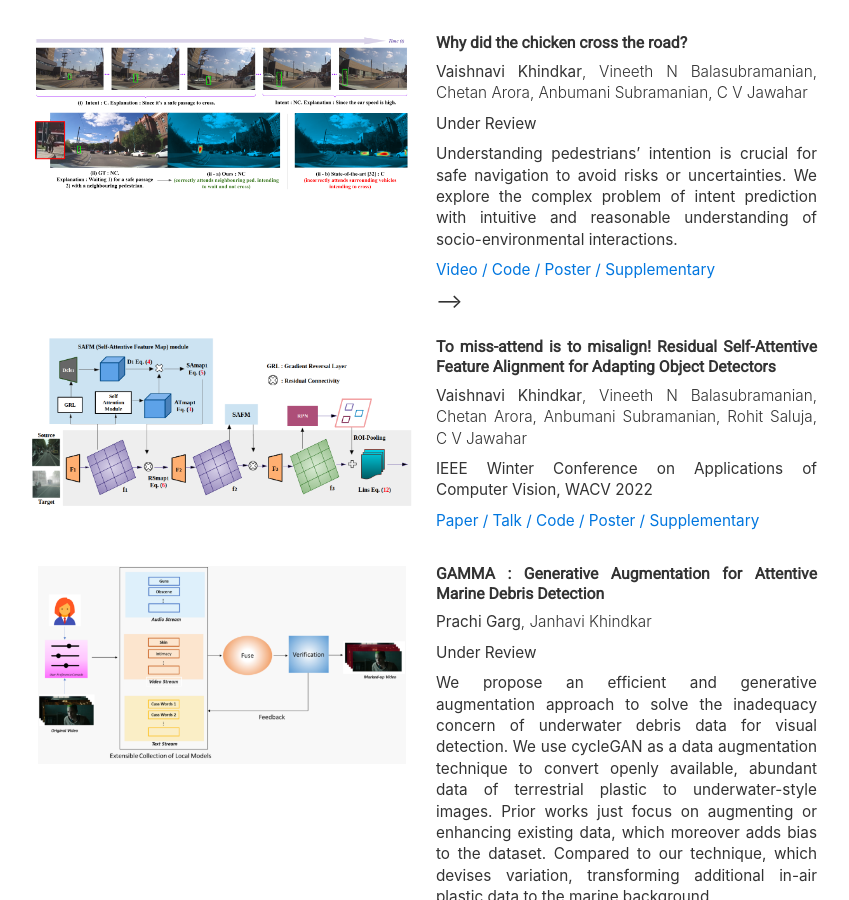
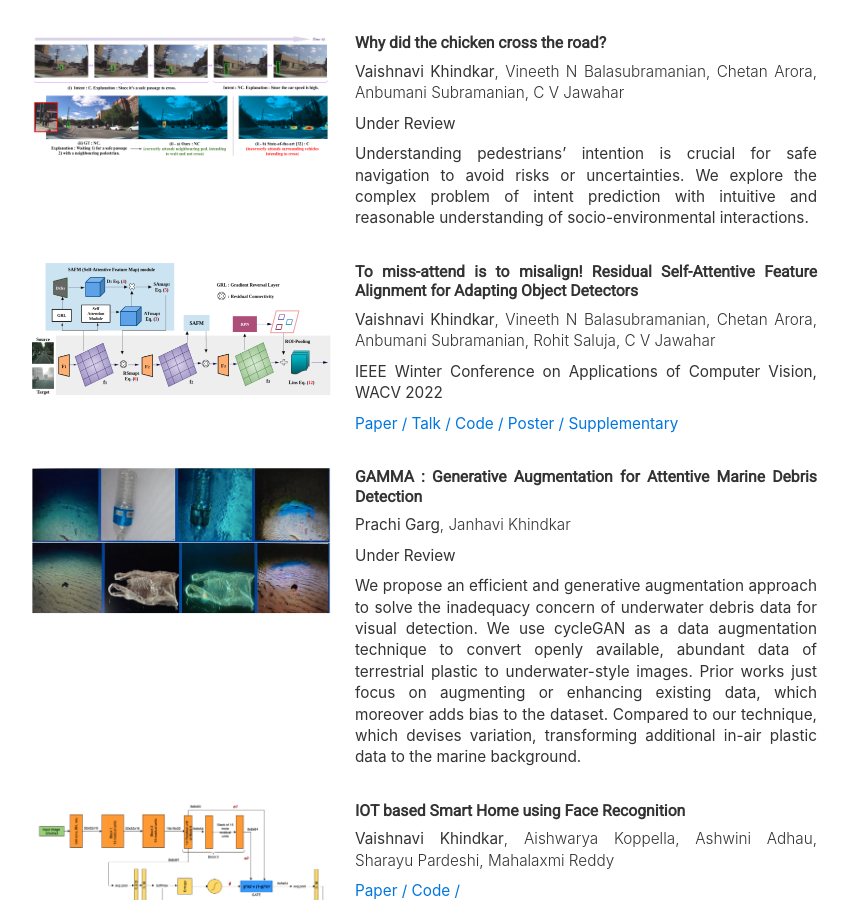
Before and after one commit to Vaishnvi/vaishnavikhindkar.github.io, a Jekyll site: the page built from index.html, in a window 1280 px wide and 900 px high, scrolled down 1094 px. Shown: the whole window, without its empty margins (216-1065 px from the left). Built offline with Jekyll 4.4.1, drawn with Linux system fonts in a browser that asks for light colours; nearby versions of some CDN libraries.

Commit message:
Update index.html

```diff
--- a/index.html
+++ b/index.html
@@ -78,12 +78,12 @@
 <table width="100%" align="center" valign="middle" cellspacing="0" cellpadding="0" style="border-collapse: collapse;">
     <tbody>
       <tr>
-      <td width="50%">
+      <td width="40%">
         <div class="one" style="text-align:center;">
             <img src="images/FINALUPDTeaserPIE++.png" style="max-height: 1000px;">
         </div>
       </td>
-      <td valign="top" width="50%">
+      <td valign="top" width="60%">
         <h5>
         Why did the chicken cross the road?
         </h5>
@@ -95,19 +95,6 @@
         </p>
         <p> Understanding pedestrians’ intention is crucial for safe navigation to avoid risks or uncertainties. We explore the complex problem of intent prediction with intuitive and reasonable understanding of socio-environmental interactions. </p>
         <p>
-        <!-- <a href="https://openaccess.thecvf.com/content/WACV2022/papers/Garg_Multi-Domain_Incremental_Learning_for_Semantic_Segmentation_WACV_2022_paper.pdf">Paper / </a>
-        <!-- <i><a href="https://arxiv.org/abs/2110.12205">arxiv / </a></i> -->
-        <a href="https://www.youtube.com/watch?v=YQC5KLZUpyc">Video / </a>
-        <a href="https://github.com/prachigarg23/MDIL-SS">Code / </a>
-        <a href="reports/294-wacv-poster.pdf">Poster / </a>
-        <a href="https://openaccess.thecvf.com/content/WACV2022/supplemental/Garg_Multi-Domain_Incremental_Learning_WACV_2022_supplemental.pdf">Supplementary</a>
-        </p> -->
-        <!-- <a href="https://openaccess.thecvf.com/content/WACV2022/papers/Garg_Multi-Domain_Incremental_Learning_for_Semantic_Segmentation_WACV_2022_paper.pdf" class="btn btn-outline-primary btn-sm" role="button" aria-pressed="true">paper</a>
-        <a href="https://arxiv.org/abs/2110.12205" class="btn btn-outline-primary btn-sm" role="button" aria-pressed="true">arxiv</a>
-        <a href="https://www.youtube.com/watch?v=YQC5KLZUpyc" class="btn btn-outline-primary btn-sm" role="button" aria-pressed="true">video</a>
-        <a href="https://github.com/prachigarg23/MDIL-SS" class="btn btn-outline-primary btn-sm" role="button" aria-pressed="true">code</a>
-        <a href="reports/294-wacv-poster.pdf" class="btn btn-outline-primary btn-sm" role="button" aria-pressed="true">poster</a>
-        <a href="https://openaccess.thecvf.com/content/WACV2022/supplemental/Garg_Multi-Domain_Incremental_Learning_WACV_2022_supplemental.pdf" class="btn btn-outline-primary btn-sm" role="button" aria-pressed="true">supplementary</a> -->
       </td>
     </tr>
     <tr>
@@ -145,7 +132,7 @@
     <tr>
     <td width="30%">
       <div class="one" style="text-align:center;">
-          <img src="images/diagram-ibm.png" style="max-height: 200px;">
+          <img src="images/gamma.png" style="max-height: 200px;">
       </div>
     </td>
     <td valign="top" width="70%">
```
